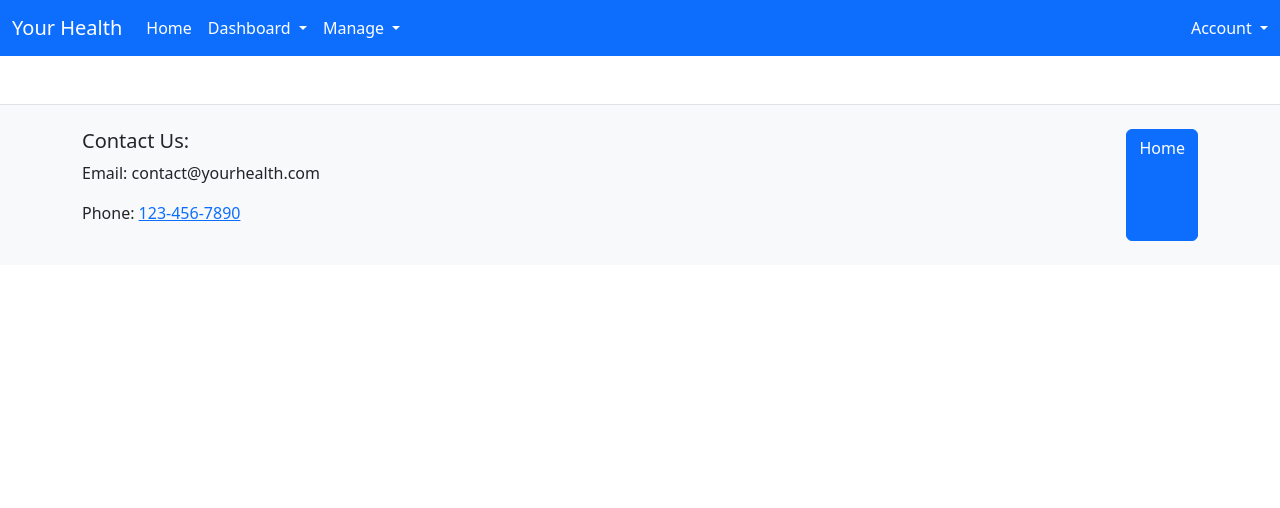
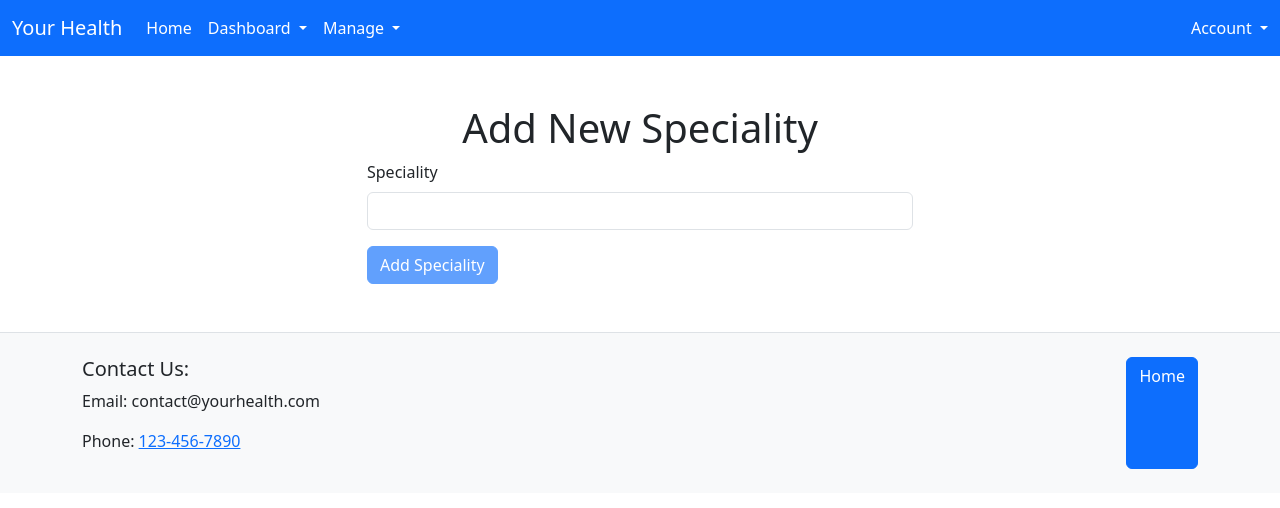
Before and after one commit to Hatem-Aiman/Your-Health.Client, an Angular app: page /manage-speciality in a window 1280 px wide. Before the commit this address led to /. Shown: the top 508 px of the page. Built offline with nearby package versions, Linux system fonts and the light colour scheme.

Commit message:
Adding manage-speciality

```diff
--- a/src/app/app-routing.module.ts
+++ b/src/app/app-routing.module.ts
@@ -10,6 +10,7 @@ import { DoctorsComponent } from './doctors/doctors.component';
 import { PatientsComponent } from './patients/patients.component';
 import { AppointmentsComponent } from './appointments/appointments.component';
 import { SpecialitiesComponent } from './specialities/specialities.component';
+import { ManagespecialityComponent } from './manage-speciality/manage-speciality.component';
 
 const routes: Routes = [
   { path: '', redirectTo: '/home', pathMatch: 'full' },
@@ -21,7 +22,9 @@ const routes: Routes = [
   { path: 'manage', component: ManageComponent },
   { path: 'register', component: RegisterComponent  },
   { path: 'login', component: LoginComponent },
-  { path: 'manage-doctor', component: ManageDoctorComponent}
+  { path: 'manage-doctor', component: ManageDoctorComponent},
+  { path: 'manage-speciality', component: ManagespecialityComponent}
+
 ];
 
 @NgModule({
--- a/src/app/app.module.ts
+++ b/src/app/app.module.ts
@@ -1,6 +1,5 @@
 import { NgModule } from '@angular/core';
 import { BrowserModule } from '@angular/platform-browser';
-
 import { AppRoutingModule } from './app-routing.module';
 import { AppComponent } from './app.component';
 import { ManageComponent } from './manage/manage.component';
@@ -18,6 +17,7 @@ import { SpecialitiesComponent } from './specialities/specialities.component';
 import { CommonModule } from '@angular/common';
 import { ManageDoctorComponent } from './manage-doctor/manage-doctor.component';
 import { FooterComponent } from './footer/footer.component';
+import { ManagespecialityComponent } from './manage-speciality/manage-speciality.component';
 
 @NgModule({
   declarations: [
@@ -32,7 +32,8 @@ import { FooterComponent } from './footer/footer.component';
     AppointmentsComponent,
     SpecialitiesComponent,
     ManageDoctorComponent,
-    FooterComponent
+    FooterComponent,
+    ManagespecialityComponent
   ],
   imports: [
     BrowserModule,
--- /dev/null
+++ b/src/app/manage-speciality/manage-speciality.component.html
@@ -0,0 +1,20 @@
+<div class="container mt-5">
+  <h1 class="text-center">Add New Speciality</h1>
+  <div class="row justify-content-center">
+    <div class="col-md-6">
+      <form [formGroup]="SpecialityForm" (ngSubmit)="onSubmit()" autocomplete="off" novalidate>
+        <div class="mb-3">
+          <label for="SpecialityName" class="form-label">Speciality</label>
+          <input type="text" id="SpecialityName" formControlName="SpecialityName" class="form-control" autocomplete="off" [ngClass]="{'is-invalid': SpecialityForm.get('SpecialityName')?.invalid && SpecialityForm.get('SpecialityName')?.touched}">
+        </div>
+        <div *ngIf="errorMessage" class="alert alert-danger">
+          {{ errorMessage }}
+        </div>
+        <div *ngIf="Message" class="alert alert-success">
+          {{ Message }}
+        </div>
+        <button type="submit" class="btn btn-primary" [disabled]="SpecialityForm.invalid">Add Speciality</button>
+      </form>
+    </div>
+  </div>
+</div>
--- /dev/null
+++ b/src/app/manage-speciality/manage-speciality.component.ts
@@ -0,0 +1,46 @@
+import { HttpClient, HttpParams } from '@angular/common/http';
+import { Component } from '@angular/core';
+import { FormBuilder, FormGroup, Validators } from '@angular/forms';
+import { SpecialitiesService } from '../../Services/specialities.service';
+import { ReactiveFormsModule } from '@angular/forms';
+
+
+@Component({
+  selector: 'app-manage-speciality',
+  templateUrl: './manage-speciality.component.html',
+  styleUrl: './manage-speciality.component.css'
+})
+
+export class ManagespecialityComponent {
+
+  errorMessage: string = '';
+  Message: string = '';
+  specialities:any;
+  SpecialityForm: FormGroup;
+  specs:any;
+
+  constructor(private fb: FormBuilder,private http: HttpClient,private specialitiesService: SpecialitiesService) {
+    this.SpecialityForm = this.fb.group({
+      SpecialityName: [null, [Validators.required]]
+    });
+  }
+
+  onSubmit():void {
+
+  this.specs = this.SpecialityForm.value;
+      const params = new HttpParams({ fromObject: this.specs });
+      this.http.post('https://localhost:7239/specialities/CreateSpeciality', null, { params })
+        .subscribe(
+          response => {
+        console.log('Creation successful', response);
+        this.Message = 'Creation successful';
+          },
+          error => {
+        console.error('Creation failed', error);
+        this.errorMessage = 'Creation failed. Please try again.';
+          }
+        );
+
+  }
+
+}
--- a/src/app/navbar/navbar.component.html
+++ b/src/app/navbar/navbar.component.html
@@ -29,7 +29,7 @@
               <li><a class="dropdown-item" href="/">Appointments</a></li>
               <li><a class="dropdown-item" href="/manage-doctor">Doctors</a></li>
               <li><a class="dropdown-item" href="/">Patients</a></li>
-              <li><a class="dropdown-item" href="/">Specialities</a></li>
+              <li><a class="dropdown-item" href="/manage-speciality">Specialities</a></li>
             </ul>
           </div>        </li>
       </ul>
```
Also changed, not shown: src/app/manage-speciality/manage-speciality.component.css (added), 1 other file (tests, documents, lock files or other folders).
